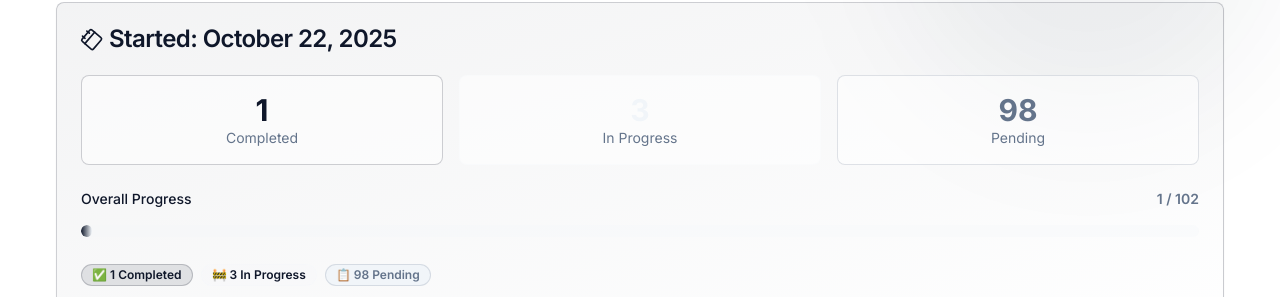
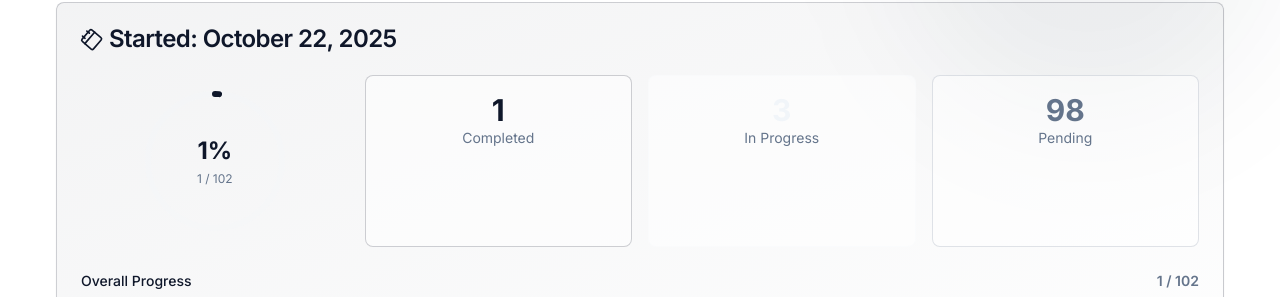
Before and after one commit to PhongLee1210/phonghub.cloud, a Next.js app: page /list100 in a window 1280 px wide. Shown: the part 247-544 px from the top of the page. Built offline with nearby package versions, Linux system fonts and the light colour scheme; no server answers.

Commit message:
Add animated progress ring to overview section
cgen-db0a932cfc4947a7a882187dc5aaef43

```diff
--- a/components/list100/bucket-list.tsx
+++ b/components/list100/bucket-list.tsx
@@ -266,7 +266,23 @@ export default function BucketList() {
           </CardHeader>
           <CardContent>
             <div className="space-y-6">
-              <div className="grid grid-cols-1 md:grid-cols-3 gap-4">
+              <div className="grid grid-cols-1 lg:grid-cols-4 gap-4">
+                <motion.div
+                  initial={!reducedMotion ? { opacity: 0, scale: 0.8 } : { opacity: 1, scale: 1 }}
+                  animate={{ opacity: 1, scale: 1 }}
+                  transition={{ delay: 0.3 }}
+                  className="lg:col-span-1 flex items-center justify-center p-4"
+                >
+                  <AnimatedProgressRing
+                    percentage={completedPercentage}
+                    size={140}
+                    strokeWidth={6}
+                    completed={data.completed.length}
+                    total={total}
+                    reducedMotion={reducedMotion}
+                  />
+                </motion.div>
+
                 <motion.div
                   initial={!reducedMotion ? { opacity: 0, y: 20 } : { opacity: 1, y: 0 }}
                   animate={{ opacity: 1, y: 0 }}
```
